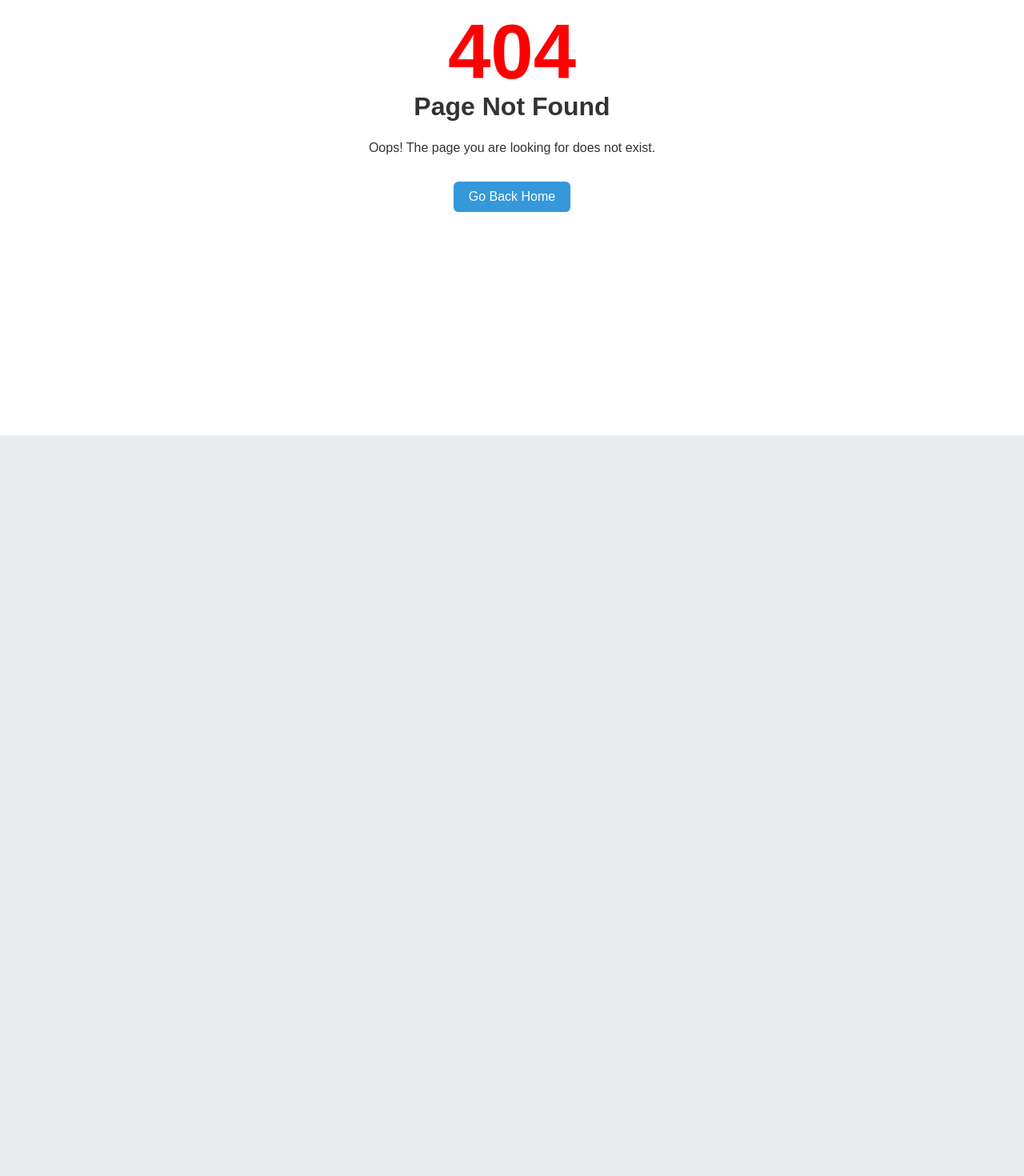
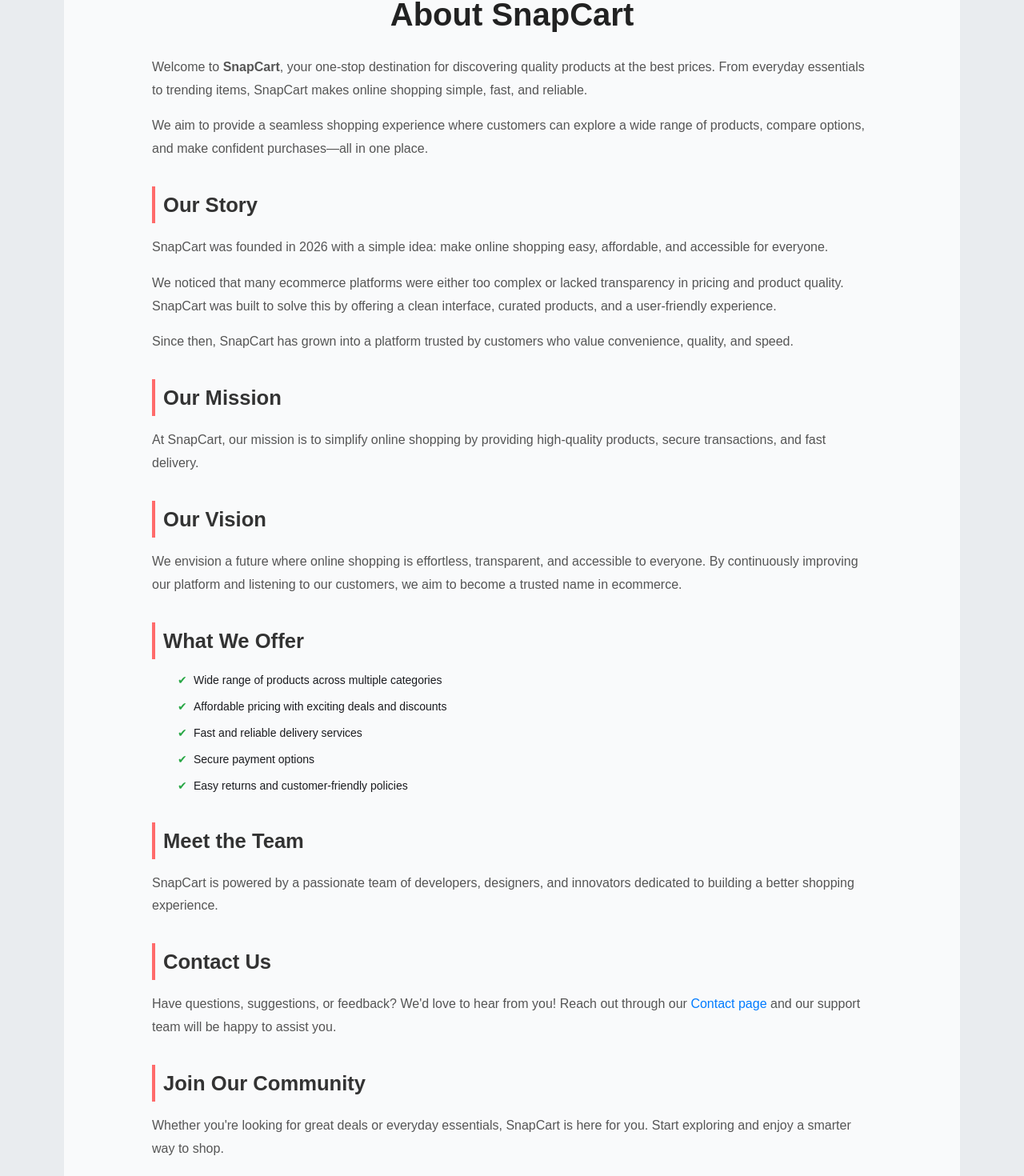
Before and after one commit to dev-debabrata/ecommers-app-angular, an Angular app in the folder frontend/: page /about in a window 1280 px wide. Before the commit this address had no page. Shown: the part 256-1726 px from the top of the page at 80% size. Before the commit the page ends 800 px from the top, so only its background shows below. Built offline with nearby package versions, Linux system fonts and the light colour scheme.

Commit message:
add about

```diff
--- a/frontend/src/app/app.routes.ts
+++ b/frontend/src/app/app.routes.ts
@@ -9,11 +9,17 @@ import { NotFound } from './components/not-found/not-found';
 import { CartPage } from './pages/cart-page/cart-page';
 import { CheckoutPage } from './pages/checkout-page/checkout-page';
 import { WishlistPage } from './pages/wishlist-page/wishlist-page';
+import { AboutPage } from './pages/about-page/about-page';
 
 export const routes: Routes = [
   {
     path: '',
     component: HomePage,
+  },
+
+  {
+    path: 'about',
+    component: AboutPage,
   },
 
   { path: 'login', component: LoginPage, data: { hideLayout: true } },
--- /dev/null
+++ b/frontend/src/app/pages/about-page/about-page.css
@@ -0,0 +1,84 @@
+.about {
+  /* max-width: 80%; */
+  margin: auto;
+  min-height: 100vh;
+  background: #f9fafb;
+  margin: 1rem 0;
+}
+
+.about-page {
+  max-width: 900px;
+  margin: 0 auto;
+  padding: 1.5rem 2rem;
+  line-height: 1.8;
+  font-family: Arial, sans-serif;
+  /* background: #ffffff; */
+  /* border-radius: 10px; */
+  /* box-shadow: 0 4px 12px rgba(0, 0, 0, 0.05); */
+}
+
+/* Main Title */
+.about-page h1 {
+  font-size: 2.5rem;
+  margin-bottom: 1rem;
+  text-align: center;
+  color: #222;
+}
+
+/* Section Headings */
+.about-page h2 {
+  font-size: 1.6rem;
+  margin-top: 2rem;
+  margin-bottom: 0.8rem;
+  color: #333;
+  border-left: 4px solid #ff6b6b;
+  padding-left: 10px;
+}
+
+/* Paragraphs */
+.about-page p {
+  margin-bottom: 1rem;
+  color: #555;
+  font-size: 1rem;
+}
+
+/* List */
+.about-page ul {
+  margin-left: 2rem;
+  margin-bottom: 1rem;
+  list-style: none;
+  padding: 0;
+}
+
+.about-page ul li {
+  margin-bottom: 8px;
+  position: relative;
+  padding-left: 20px;
+}
+
+/* Custom bullet */
+.about-page ul li::before {
+  content: '✔';
+  position: absolute;
+  left: 0;
+  color: #28a745;
+}
+
+/* Links */
+.about-page a {
+  color: #007bff;
+  text-decoration: none;
+  font-weight: 500;
+}
+
+.about-page a:hover {
+  text-decoration: underline;
+}
+
+/* .about-page section {
+  transition: 0.3s ease;
+}
+
+.about-page section:hover {
+  transform: translateY(-2px);
+} */
--- /dev/null
+++ b/frontend/src/app/pages/about-page/about-page.html
@@ -0,0 +1,86 @@
+<div class="about">
+  <div class="about-page">
+    <h1 class="main-title">About SnapCart</h1>
+
+    <section class="about-section">
+      <p>
+        Welcome to <strong>SnapCart</strong>, your one-stop destination for discovering quality
+        products at the best prices. From everyday essentials to trending items, SnapCart makes
+        online shopping simple, fast, and reliable.
+      </p>
+      <p>
+        We aim to provide a seamless shopping experience where customers can explore a wide range of
+        products, compare options, and make confident purchases—all in one place.
+      </p>
+    </section>
+
+    <section class="about-section">
+      <h2>Our Story</h2>
+      <p>
+        SnapCart was founded in 2026 with a simple idea: make online shopping easy, affordable, and
+        accessible for everyone.
+      </p>
+      <p>
+        We noticed that many ecommerce platforms were either too complex or lacked transparency in
+        pricing and product quality. SnapCart was built to solve this by offering a clean interface,
+        curated products, and a user-friendly experience.
+      </p>
+      <p>
+        Since then, SnapCart has grown into a platform trusted by customers who value convenience,
+        quality, and speed.
+      </p>
+    </section>
+
+    <section class="about-section">
+      <h2>Our Mission</h2>
+      <p>
+        At SnapCart, our mission is to simplify online shopping by providing high-quality products,
+        secure transactions, and fast delivery.
+      </p>
+    </section>
+
+    <section class="about-section">
+      <h2>Our Vision</h2>
+      <p>
+        We envision a future where online shopping is effortless, transparent, and accessible to
+        everyone. By continuously improving our platform and listening to our customers, we aim to
+        become a trusted name in ecommerce.
+      </p>
+    </section>
+
+    <section class="about-section">
+      <h2>What We Offer</h2>
+      <ul class="offer-list">
+        <li>Wide range of products across multiple categories</li>
+        <li>Affordable pricing with exciting deals and discounts</li>
+        <li>Fast and reliable delivery services</li>
+        <li>Secure payment options</li>
+        <li>Easy returns and customer-friendly policies</li>
+      </ul>
+    </section>
+
+    <section class="about-section">
+      <h2>Meet the Team</h2>
+      <p>
+        SnapCart is powered by a passionate team of developers, designers, and innovators dedicated
+        to building a better shopping experience.
+      </p>
+    </section>
+
+    <section class="about-section">
+      <h2>Contact Us</h2>
+      <p>
+        Have questions, suggestions, or feedback? We'd love to hear from you! Reach out through our
+        <a routerLink="/contact">Contact page</a> and our support team will be happy to assist you.
+      </p>
+    </section>
+
+    <section class="about-section">
+      <h2>Join Our Community</h2>
+      <p>
+        Whether you're looking for great deals or everyday essentials, SnapCart is here for you.
+        Start exploring and enjoy a smarter way to shop.
+      </p>
+    </section>
+  </div>
+</div>
--- a/frontend/src/app/pages/products/product-detail-page/product-detail-page.html
+++ b/frontend/src/app/pages/products/product-detail-page/product-detail-page.html
@@ -34,7 +34,6 @@
       <div class="info-section">
         <h2>{{ product.title }}</h2>
 
-        <!-- <p><strong>Rating:</strong> {{ product.rating }} / 5</p> -->
         <div class="rating">
           @for (star of stars; track $index) {
             <span [ngClass]="star">&#9733;</span>
```
Also changed, not shown: frontend/src/app/pages/about-page/about-page.ts (added, +11 -0 lines).
